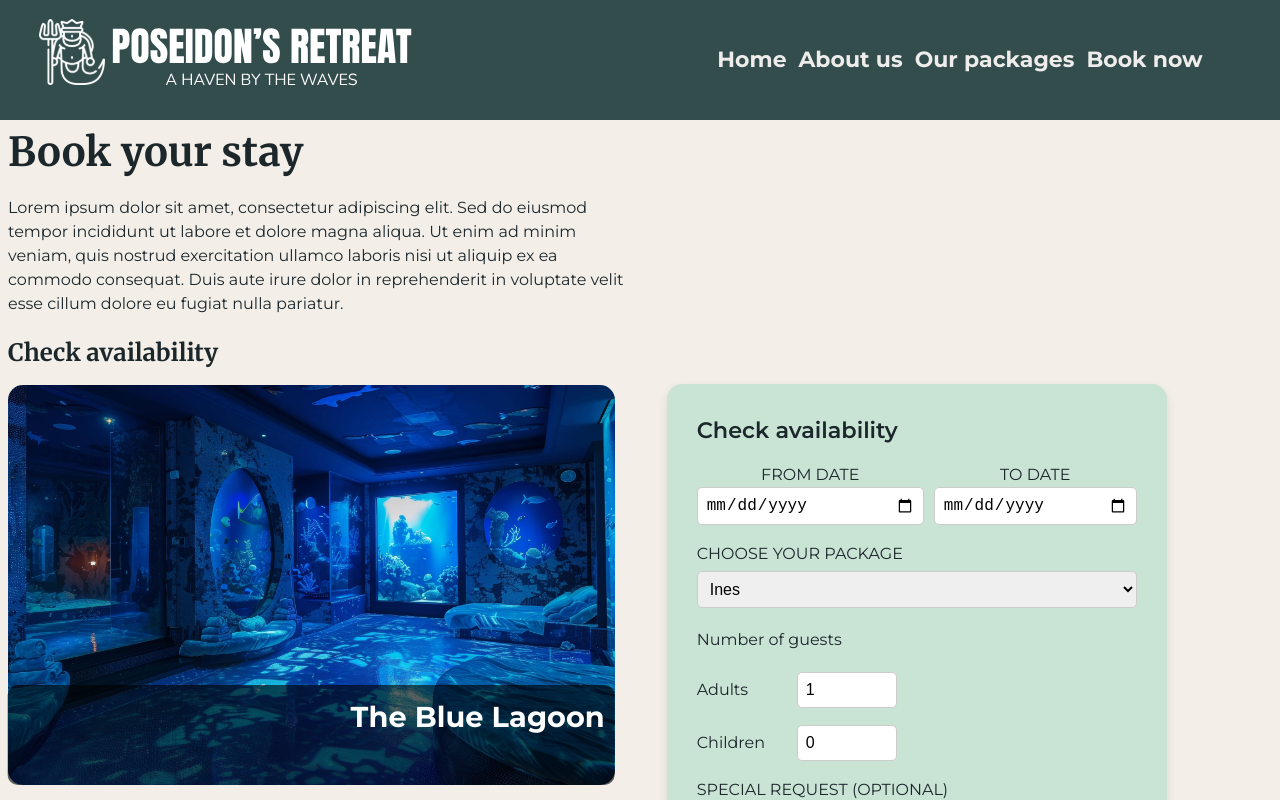
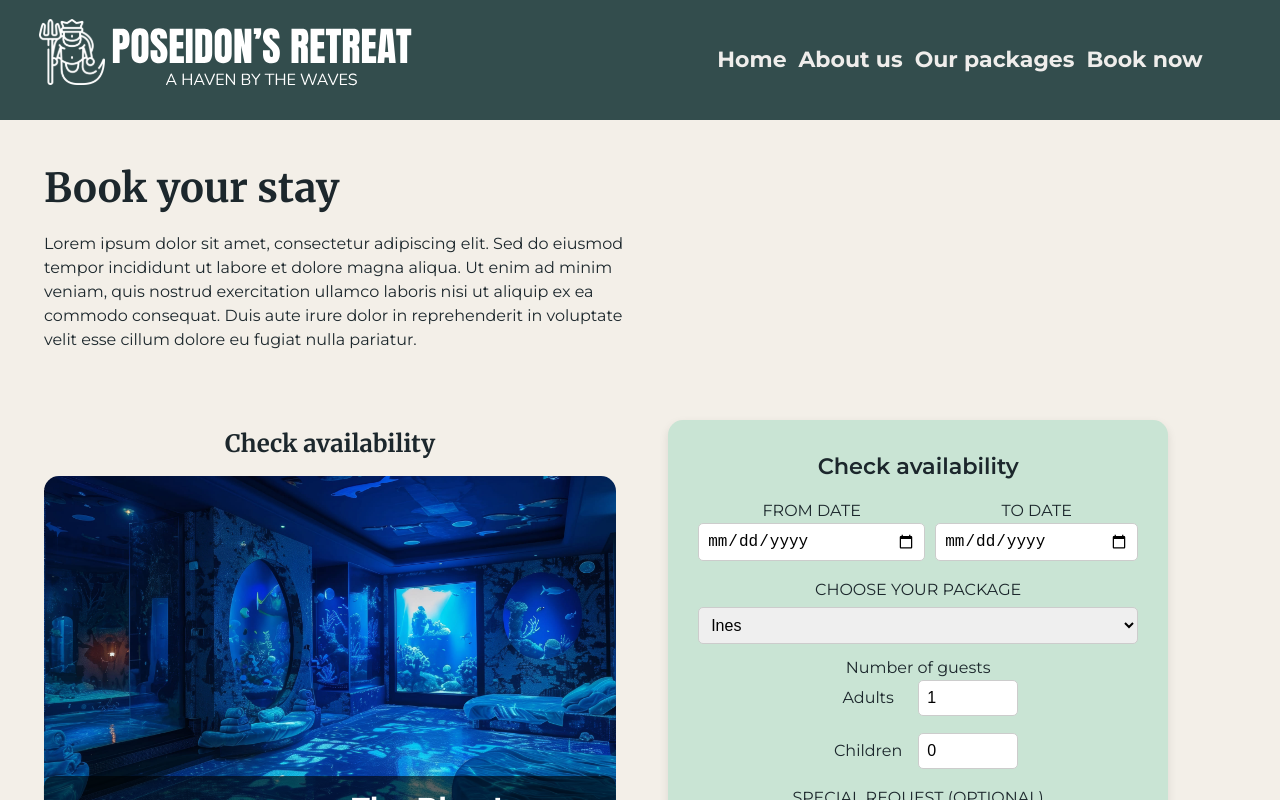
Before and after one commit to maria-jon/poseidon, a Vue app: page /booking in a window 1280 px wide. Shown: the top 800 px of the page. Built offline with nearby package versions, Linux system fonts and the light colour scheme.

Commit message:
(fix): changes in width for booking page

```diff
--- a/src/components/StayBooking.vue
+++ b/src/components/StayBooking.vue
@@ -42,14 +42,14 @@ const checkAvailability = () => {
 
 <template>
   <div class="container">
-    <h1>Book your stay</h1>
+    <div class="text-booking"><h1>Book your stay</h1>
     <p>
       Lorem ipsum dolor sit amet, consectetur adipiscing elit. Sed do eiusmod tempor incididunt ut
       labore et dolore magna aliqua. Ut enim ad minim veniam, quis nostrud exercitation ullamco
       laboris nisi ut aliquip ex ea commodo consequat. Duis aute irure dolor in reprehenderit in
       voluptate velit esse cillum dolore eu fugiat nulla pariatur.
     </p>
-
+  </div>
     <div class="booking">
       <div class="image-container">
         <h2>Check availability</h2>
@@ -123,25 +123,31 @@ const checkAvailability = () => {
 </template>
 <style scoped lang="scss">
 .container {
-  padding: 0.5rem;
-  background: $color-background-light;
-  font-weight: 400;
-  text-align: left;
-  width: 100%;
+  display: flex;
+  flex-direction: column;
+  align-items: center;
+  justify-content: center;
+  min-height: 100vh;
+  text-align: center;
+  padding: 2rem;
+  margin: $margin-xsmall;
+  overflow: hidden;
 }
 
-p {
+.text-booking p {
   width: 100%;
   margin: 20px 0;
+  text-align: left;
 
   @media (min-width: 1024px) {
     width: 50%;
   }
 }
 // Heading styles
-h1 {
+.text-booking h1 {
   font-size: 2.5rem;
   font-weight: bold;
+  text-align: left;
 }
 // Description text styling
 .description {
@@ -149,14 +155,16 @@ h1 {
   font-size: 1rem;
   color: #000;
 }
-// Booking section layout
+
 .booking {
+  display: flex;
+  justify-content: center;
+  align-items: center;
+  flex-wrap: wrap;
   width: 100%;
-  display: flex;
-  flex-wrap: wrap;
-  justify-content: space-between;
-  align-items: flex-start;
+  max-width: 1200px;
   gap: 20px;
+
 
   @media (max-width: 1023px) {
     flex-direction: column; // Stack elements on smaller screens
```
